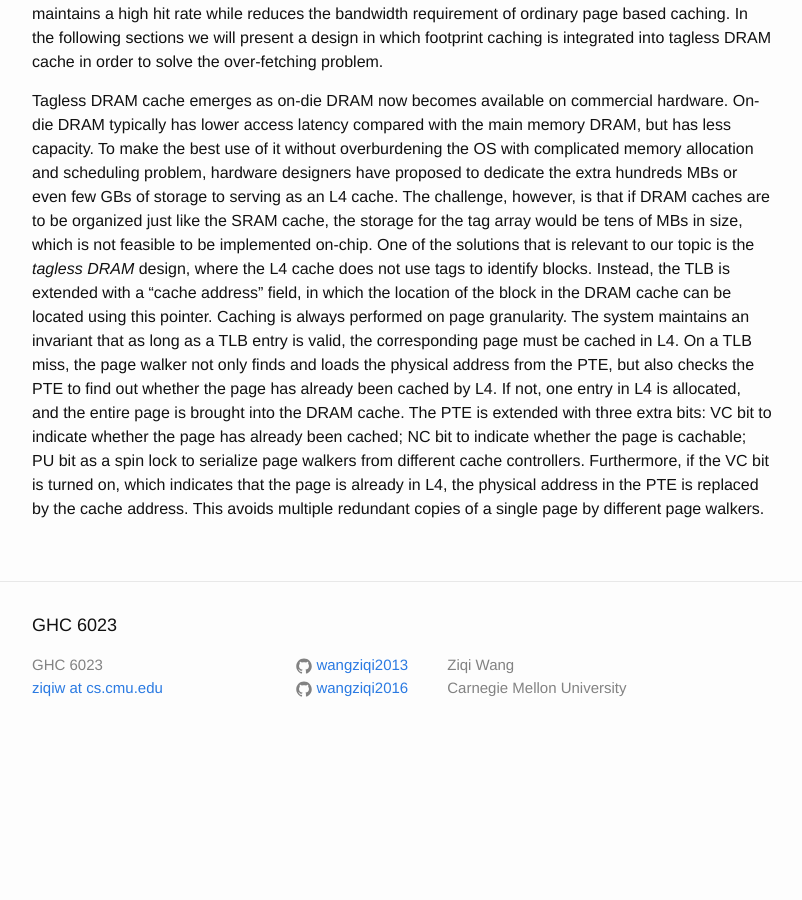
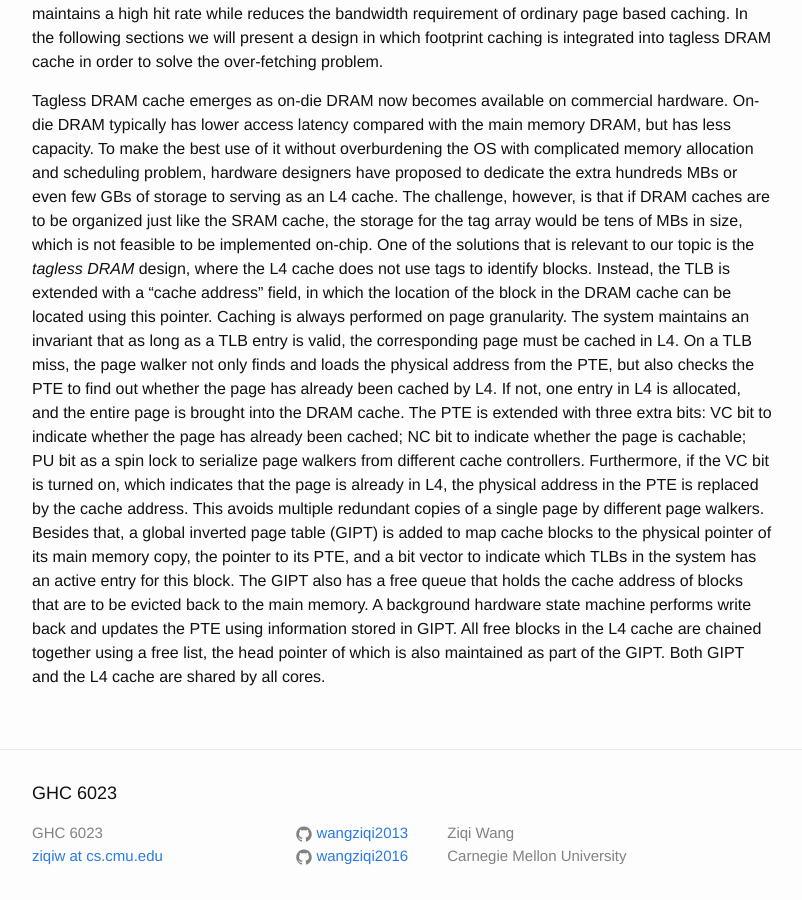
Before and after one commit to wangziqi2013/wangziqi2013.github.io, a Jekyll site: the page built from _posts/2018-06-16-Footprint-Caching.markdown, in a window 1280 px wide and 900 px high, scrolled down 682 px. Shown: the whole window, without its empty margins (238-1040 px from the left). Built offline with Jekyll 4.4.1, drawn with Linux system fonts in a browser that asks for light colours; before the commit the page ends 1441 px from its top, so only the background shows below that.

Commit message:
Finish GIPT

```diff
--- a/_posts/2018-06-16-Footprint-Caching.markdown
+++ b/_posts/2018-06-16-Footprint-Caching.markdown
@@ -41,4 +41,10 @@ brought into the DRAM cache. The PTE is extended with three extra bits: VC bit t
 has already been cached; NC bit to indicate whether the page is cachable; PU bit as a spin lock to serialize
 page walkers from different cache controllers. Furthermore, if the VC bit is turned on, which indicates that
 the page is already in L4, the physical address in the PTE is replaced by the cache address. This avoids multiple
-redundant copies of a single page by different page walkers.
+redundant copies of a single page by different page walkers. Besides that, a global inverted page table (GIPT)
+is added to map cache blocks to the physical pointer of its main memory copy, the pointer to its PTE, and a bit vector
+to indicate which TLBs in the system has an active entry for this block. The GIPT also has a free queue that holds
+the cache address of blocks that are to be evicted back to the main memory. A background hardware state machine
+performs write back and updates the PTE using information stored in GIPT. All free blocks in the L4 cache are
+chained together using a free list, the head pointer of which is also maintained as part of the GIPT. Both GIPT
+and the L4 cache are shared by all cores.
```
